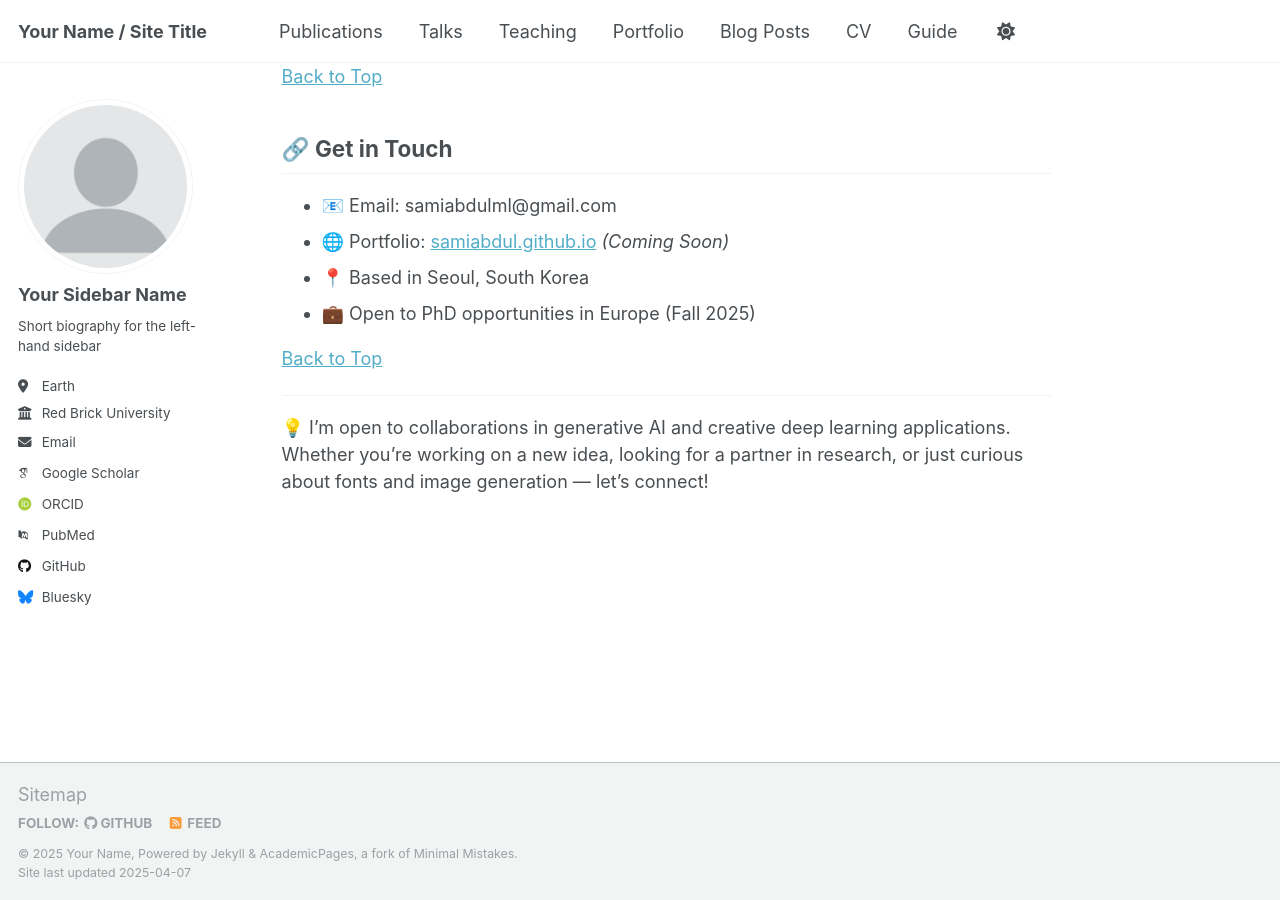
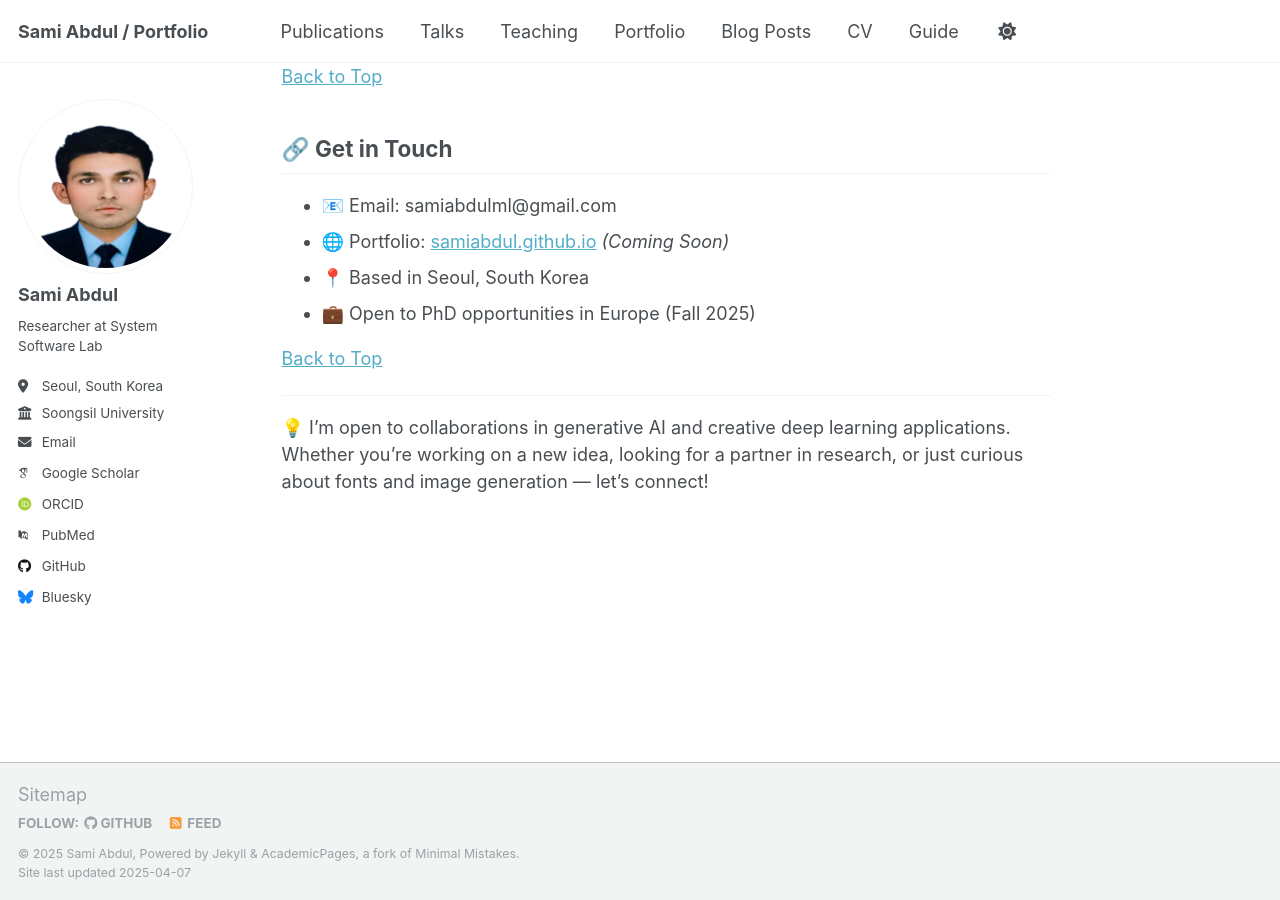
Before and after one commit to abdulsami101/abdulsami.github.io, a Jekyll site: the page built from _pages/about.md, in a window 1280 px wide and 900 px high, scrolled down 2212 px. Built offline with Jekyll 4.4.1, drawn with Linux system fonts in a browser that asks for light colours; some web fonts are replaced.

Commit message:
Update _config.yml

```diff
--- a/_config.yml
+++ b/_config.yml
@@ -9,9 +9,9 @@
 # Basic Site Settings
 locale                   : "en-US"
 site_theme               : "default"
-title                    : "Your Name / Site Title"
+title                    : "Sami Abdul / Portfolio"
 title_separator          : "-"
-name                     : &name "Your Name"
+name                     : &name "Sami Abdul"
 description              : &description "personal description"
 url                      : https://academicpages.github.io # the base hostname & protocol for your site e.g. "https://[your GitHub username].github.io"
 baseurl                  : "" # the subpath of your site, e.g. "/blog"
@@ -22,12 +22,12 @@ repository               : "academicpages/academicpages.github.io"
 #               Additional customization can be done by editing /_includes/author-profile.html
 author:
   # Biographic information
-  avatar           : "profile.png"
-  name             : "Your Sidebar Name"
+  avatar           : "sami.png"
+  name             : "Sami Abdul"
   pronouns         : # example: "she/her"
-  bio              : "Short biography for the left-hand sidebar"
-  location         : "Earth"
-  employer         : "Red Brick University"
+  bio              : "Researcher at System Software Lab"
+  location         : "Seoul, South Korea"
+  employer         : "Soongsil University"
   uri              : # URL
   email            : "none@example.org"
 
```
